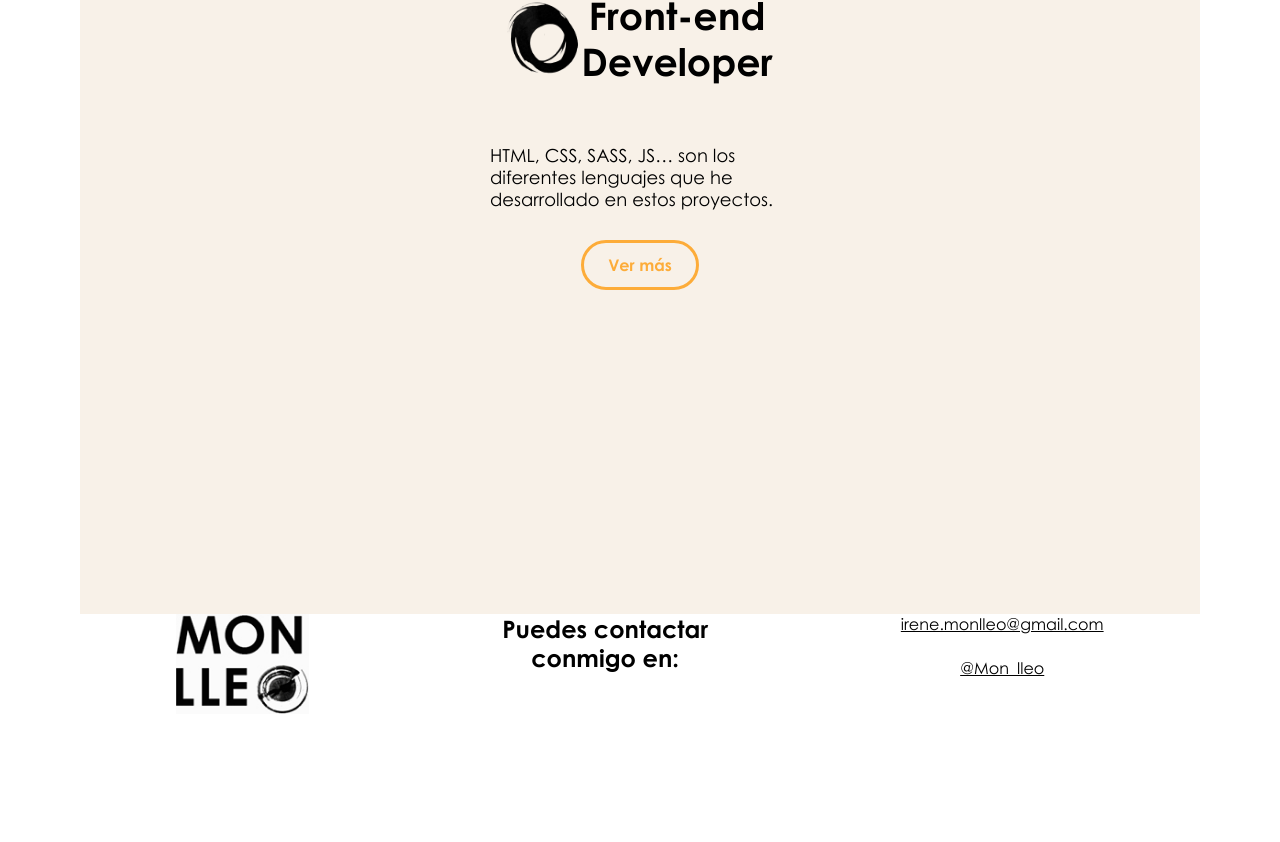
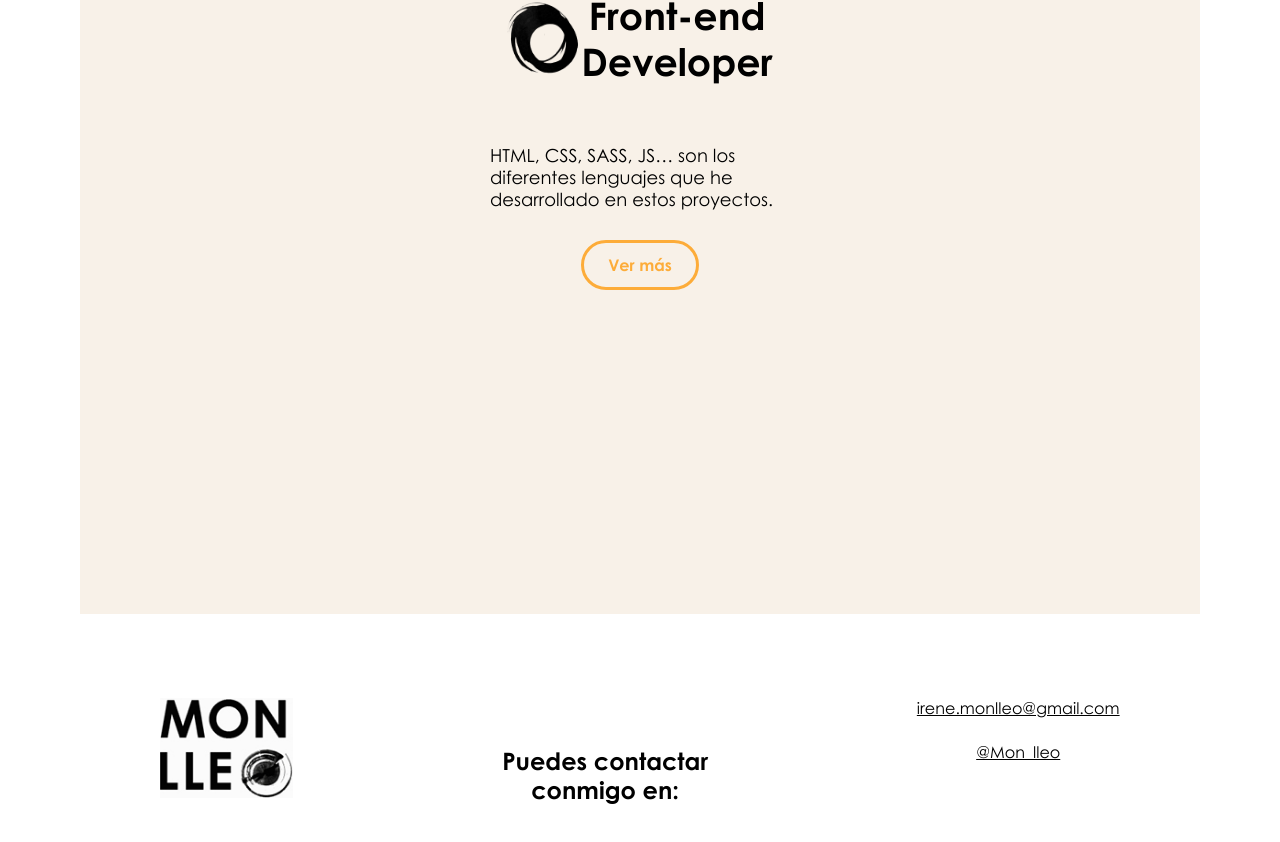
Before and after one commit to IreneMonlleo/Project-Gamma, a React (Create React App) app in the folder react-demo/: page / in a window 1280 px wide. Shown: the part 5237-6079 px from the top of the page. Built offline with nearby package versions, Linux system fonts and the light colour scheme.

Commit message:
fix margins footer

```diff
--- a/react-demo/src/components/Footer/Footer.css
+++ b/react-demo/src/components/Footer/Footer.css
@@ -1,6 +1,7 @@
 .footer {
     background-color: var(--color-margin);
-    margin-top: 60px;
+    padding: 84px 0;
+
 
 }
     .footer__logo {
@@ -9,10 +10,11 @@
     .footer__title {
 
         font-size:24px;
-        margin-bottom: 48px;
+        margin: 48px;
     }
         .title--top{
             display:block;
+
         }
     .contact {
         margin-bottom: 84px;
```
